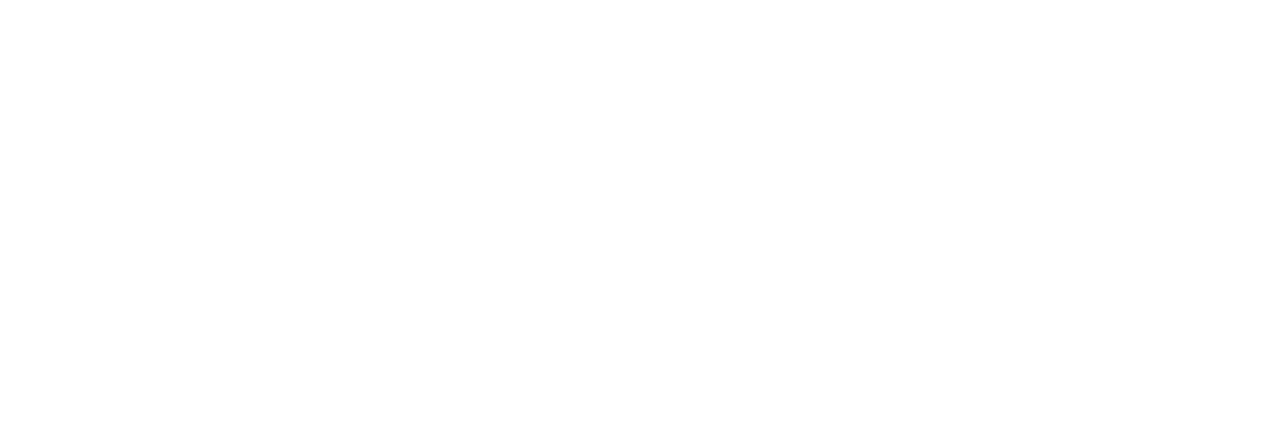
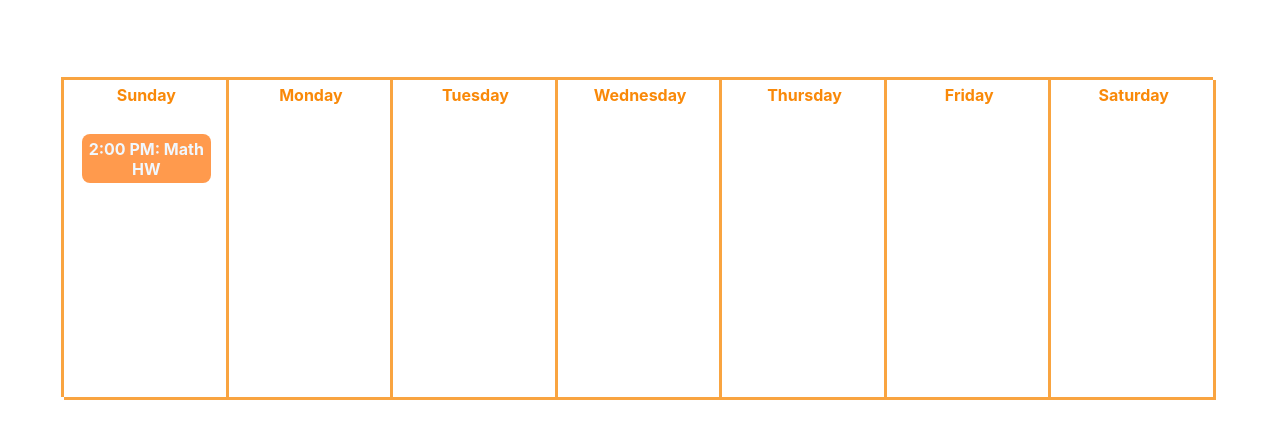
Before and after one commit to er-luo/winfo_2025_group57, a React app in the folder schedule-app/: page /calendar in a window 1280 px wide. Before the commit this address had no page. Built offline with nearby package versions, Linux system fonts and the light colour scheme.

Commit message:
Implemented a front page with week

```diff
--- a/schedule-app/src/index.css
+++ b/schedule-app/src/index.css
@@ -5,31 +5,74 @@ body {
     sans-serif;
   -webkit-font-smoothing: antialiased;
   -moz-osx-font-smoothing: grayscale;
+  color:#F98909;
 }
 
-code {
-  font-family: source-code-pro, Menlo, Monaco, Consolas, 'Courier New',
-    monospace;
+/*Plan your week homescreen*/
+.homeHeading {
+  text-align: center;
+  margin-top: 15vh;
 }
 
-.navbar {
-  padding: 0.5rem 1rem;
-  font-size: 1.3rem;
+/* creates calendar on home page*/
+.week {
   display: flex;
-  justify-content: space-between;
-  align-items: center;
-  background-color: #638a5e;
-  color: white;
+  height: 40vh;
+  margin-top: 10vh;
+  margin-left: 5vw;
+  margin-right: 5vw;
 }
 
-.nav-links {
-  flex-direction: column;
-  margin-top: 1rem;
-  margin-right: 1rem;
-  display: none;
+
+.day {
+  text-align: center;
+  align-items: center;
+  font-weight: bold;
+  flex-grow: 1;
+  flex-shrink: 1;
+  flex-basis: 0;
+
+  color: #F98909;
+  padding: 5px;
+  background-color: transparentize(white, 0.30);
+  box-shadow:
+    -3px -3px #F9A440,
+    inset -3px -3px 0 0 #F9A440;
 }
 
-.nav-links li {
-  margin-left: 0;
-  margin-bottom: 0.5rem;
+.task {
+  padding: 0.6rem;
 }
+
+.task ul {
+  padding: 0.2rem;
+}
+
+.task ul li{
+  padding: 0.3rem;
+  list-style-type: none;
+  align-self: center;
+  border-radius: 0.5rem;
+  background:rgb(255, 154, 77);
+  color:aliceblue;
+}
+
+.task ul li:hover {
+  background:#76cc90;
+  content: "Completed?";
+}
+
+/* submit button styling */
+.add-button {
+  margin-top: 4vh;
+  margin-left: 37.5vw;
+  position: center;
+  border-radius: 15px;
+  background-color: rgb(255, 154, 77);
+  color: #fff;
+  font-size: 2rem;
+  width: 25vw;
+  height: 8vh;
+  cursor: pointer;
+  border: none;
+}
--- a/schedule-app/src/index.js
+++ b/schedule-app/src/index.js
@@ -2,6 +2,7 @@ import ReactDOM from "react-dom/client";
 import { BrowserRouter, Routes, Route } from "react-router-dom";
 import Layout from "./pages/layout";
 import Home from "./pages/home";
+import Calendar from "./pages/calendar";
 import './index.css';
 
 
@@ -12,6 +13,7 @@ export default function App() {
         <Route path="/" element={<Layout />}>
           <Route index element={<Home />} />
         </Route>
+        <Route path="/calendar" element={<Calendar />}/>
       </Routes>
     </BrowserRouter>
   );
--- /dev/null
+++ b/schedule-app/src/pages/calendar.js
@@ -0,0 +1,25 @@
+import React from 'react';
+
+
+function calendar(){
+    return(
+        <div className="week">
+            <div className="day">
+                Sunday
+                <div className="task">
+                    <ul>
+                        <li>2:00 PM: Math HW</li>
+                    </ul>
+                </div>
+            </div>
+            <div className="day">Monday</div>
+            <div className="day">Tuesday</div>
+            <div className="day">Wednesday</div>
+            <div className="day">Thursday</div>
+            <div className="day">Friday</div>
+            <div className="day">Saturday</div>
+        </div>
+    );
+}
+
+export default calendar;
--- a/schedule-app/src/pages/home.js
+++ b/schedule-app/src/pages/home.js
@@ -1,4 +1,4 @@
-const Home = () => {
+function Home() {
     return <h1>Home</h1>;
   };
 
```
Also changed, not shown: schedule-app/src/pages/layout.js (+5 -14 lines), schedule-app/src/test_component.js (deleted, +0 -11 lines).
